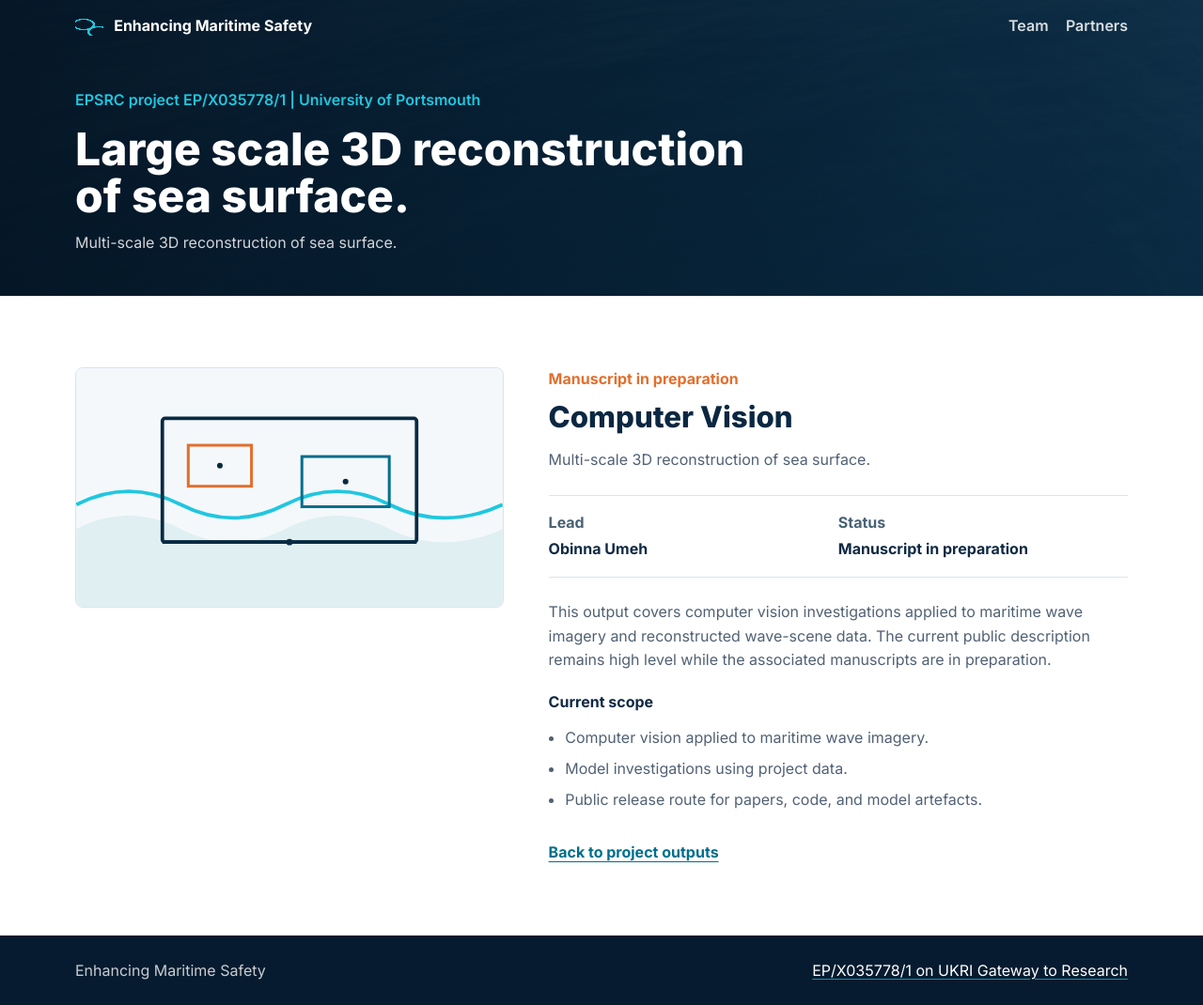
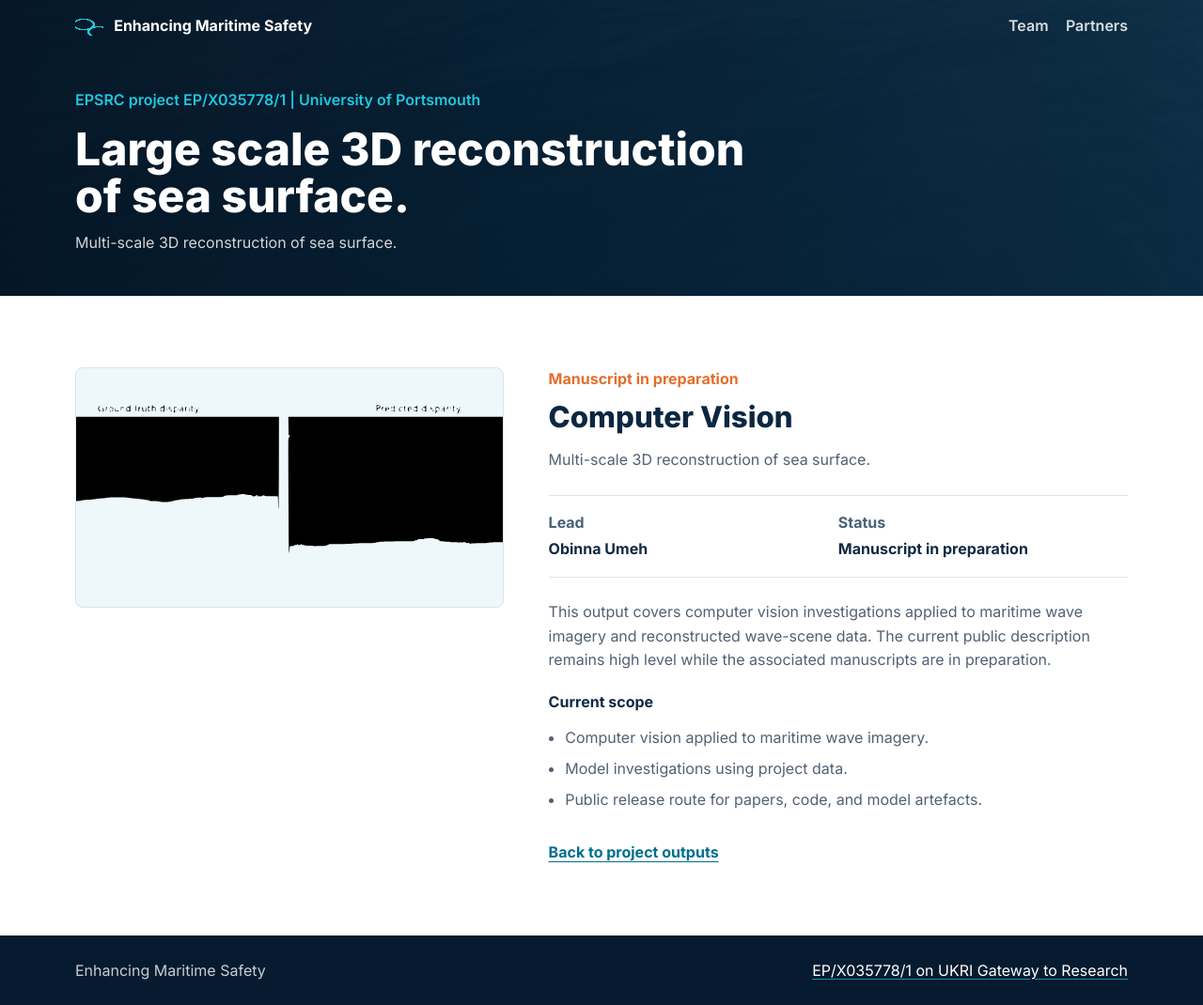
Before and after one commit to stereoocean/stereoocean.github.io, a Jekyll site: the page built from _outputs/computer-vision.md, in a window 1280 px wide. Shown: the whole page at 94% size. Built offline with Jekyll 4.4.1, drawn with Linux system fonts in a browser that asks for light colours.

Commit message:
Update image reference in computer-vision.md

```diff
--- a/_outputs/computer-vision.md
+++ b/_outputs/computer-vision.md
@@ -3,7 +3,7 @@ title: Large scale 3D reconstruction of sea surface.
 output_title: Computer Vision
 lead: Obinna Umeh
 status: Manuscript in preparation
-image: /assets/img/outputs/computer-vision.svg
+image: /assets/img/outputs/Left_Right_disparity_vector.svg
 order: 2
 description: Multi-scale 3D reconstruction of sea surface.
 ---
```
